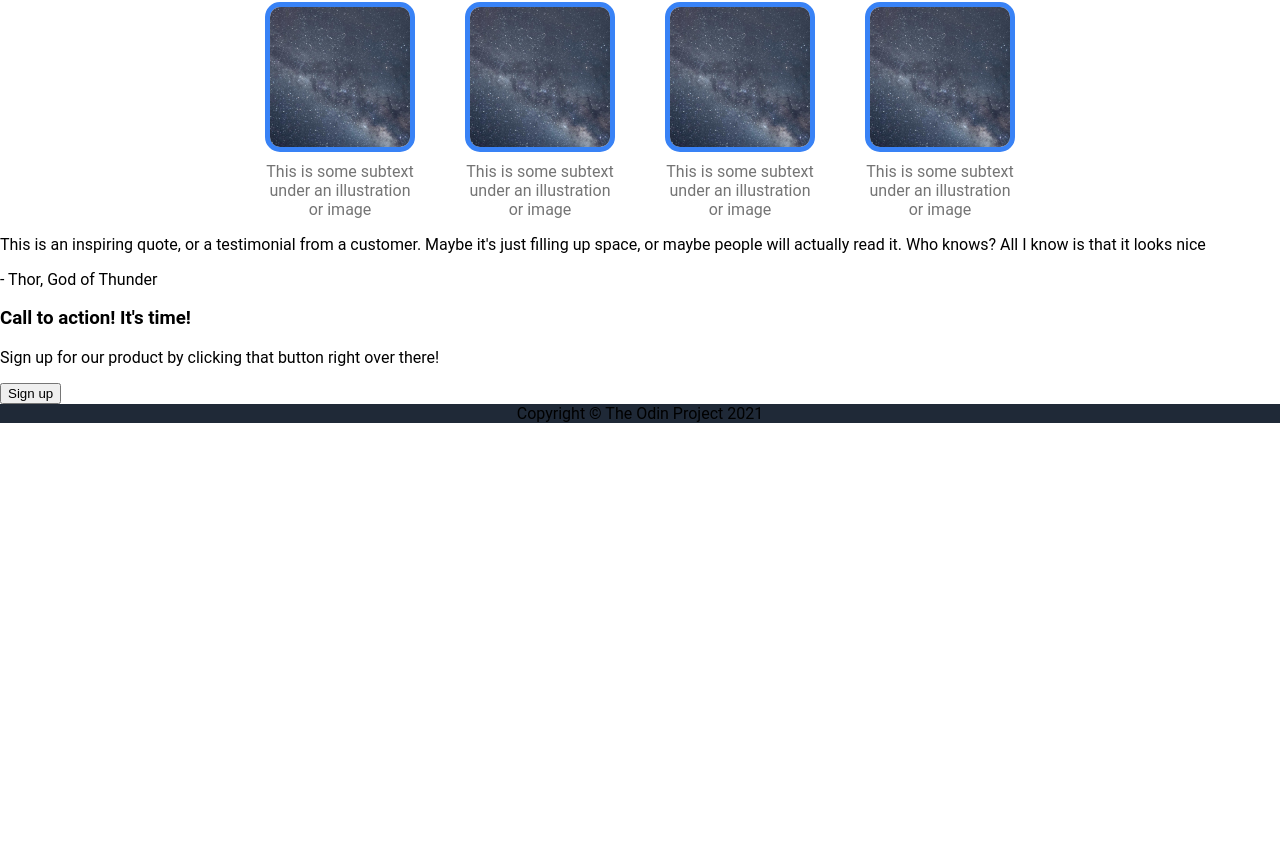
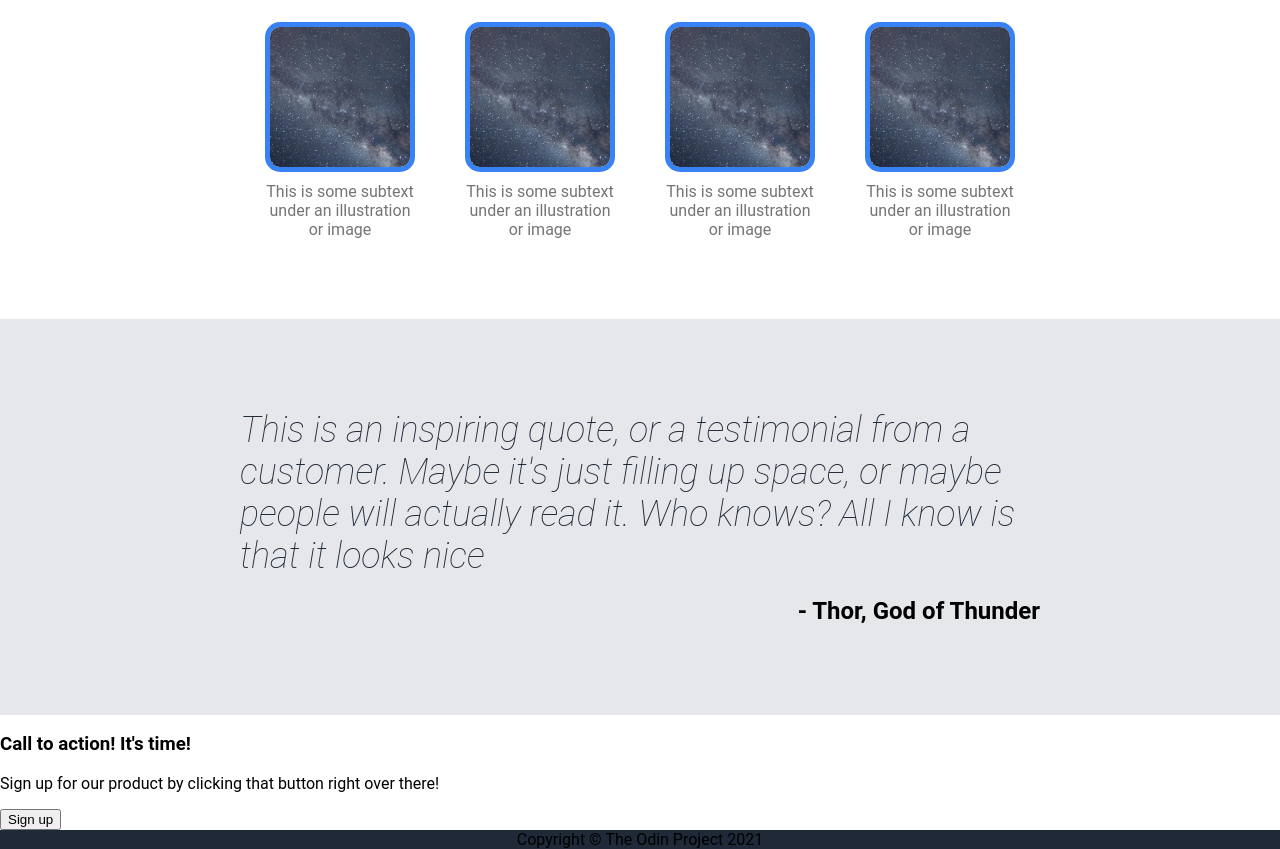
Before and after one commit to danaecosijn/odin-landing-page, a plain HTML site: page index.html in a window 1280 px wide. Shown: the part 518-1367 px from the top of the page. Before the commit the page ends 941 px from the top, so only its background shows below. Drawn offline with Linux system fonts and the light colour scheme.

Commit message:
finish CSS for the quote section

```diff
--- a/style.css
+++ b/style.css
@@ -75,6 +75,7 @@ h1 {
     display: flex;
     flex-direction: column;
     align-items: center;
+    padding: 20px 0 80px 0;
 }
 
 h2 {
@@ -108,6 +109,38 @@ figcaption {
     color: #747474
 }
 
+.quote {
+    background: #E5E7EB;
+    display: flex;
+    flex-direction: column;
+    padding: 80px 0;
+}
+
+.quote-text {
+    align-self: center;
+    width: 800px;
+    color: #1F2937;
+    font-size: 36px;
+    font-style: italic;
+    font-weight: lighter;
+    margin: 10px 0;
+}
+
+.quote-cite {
+    align-self: center;
+    width: 800px;
+    text-align: right;
+    font-weight: bold;
+    font-size: 24px;
+    margin: 10px 0;
+
+}
+
+
+
+
+
+
 footer {
     background: #1F2937;
     display: flex;
```
